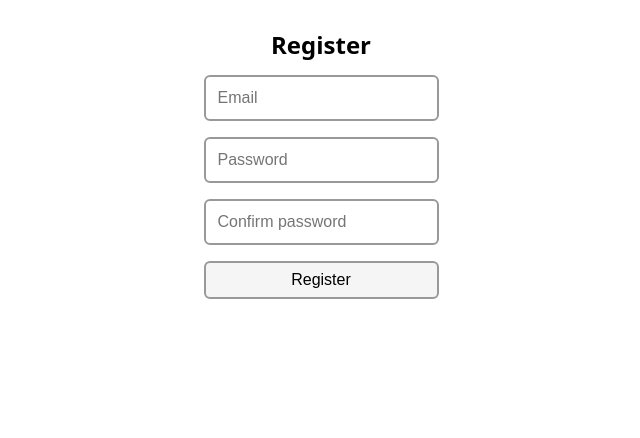
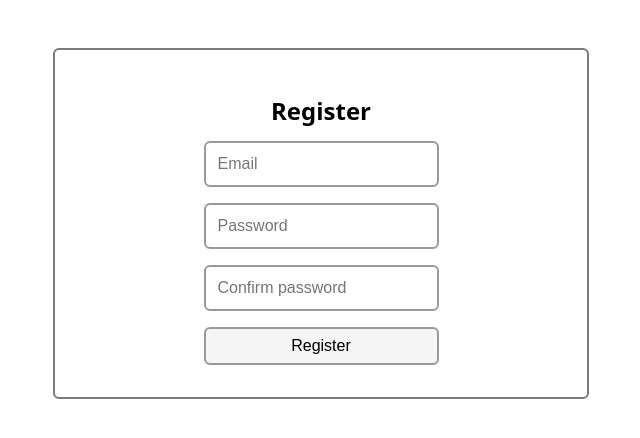
Before and after one commit to mrHoft/restman, a Next.js app: page /register in a window 1280 px wide. Shown: the top 438 px of the page, without its empty margins (319-959 px from the left). Built offline with nearby package versions, Linux system fonts and the light colour scheme.

Commit message:
feat: add styles for container

```diff
--- a/src/styles/form.module.css
+++ b/src/styles/form.module.css
@@ -2,7 +2,12 @@
   display: flex;
   flex-direction: column;
   align-items: center;
-  padding: 1rem;
+  padding: 2rem 1rem;
+  margin: 3rem auto;
+  width: 80%;
+  max-width: 500px;
+  border: 2px solid var(--color50);
+  border-radius: 0.375rem;
 }
 .title {
   font-size: 1.5rem;
```
